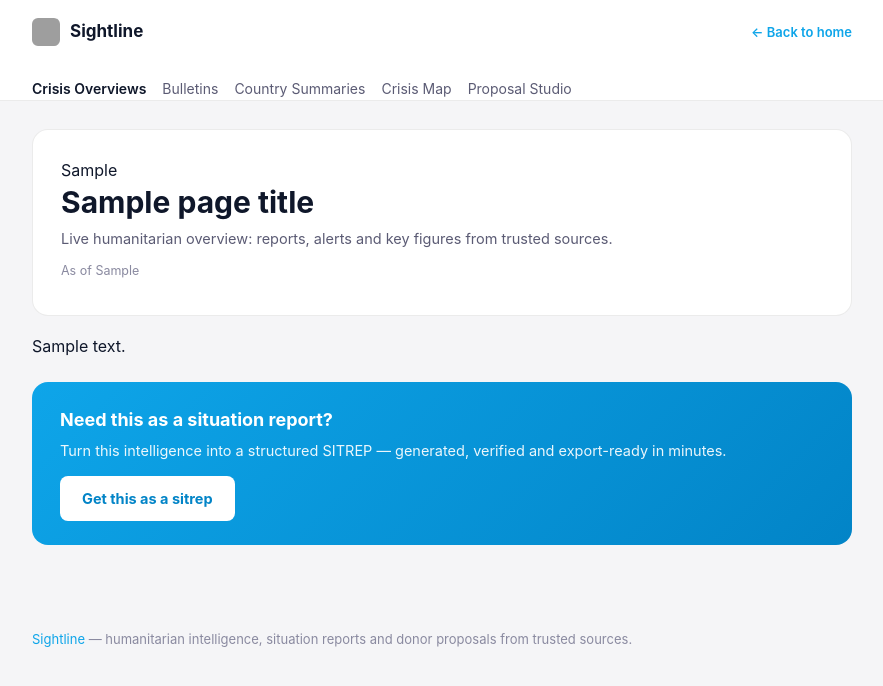
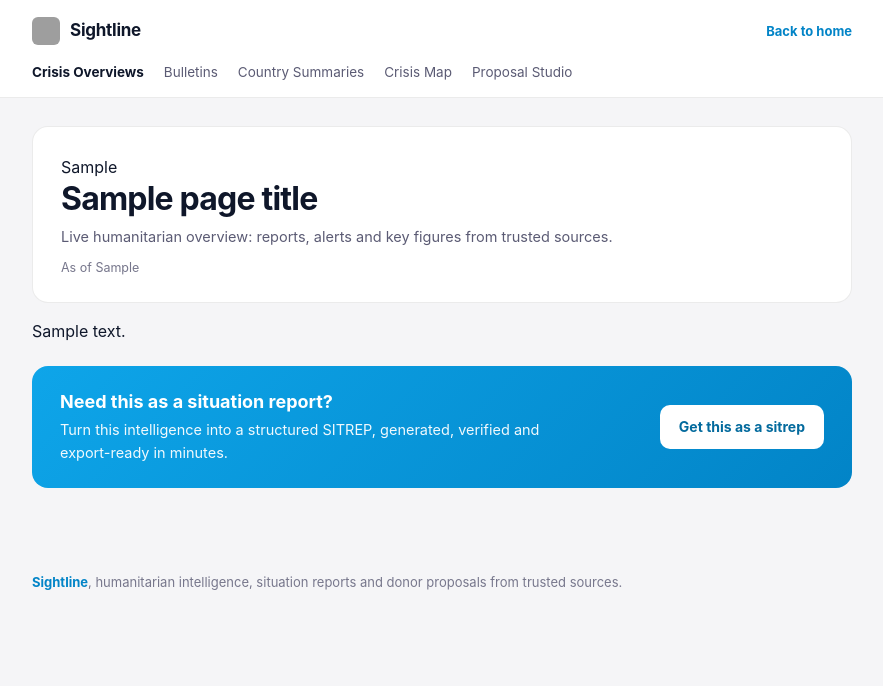
Before and after one commit to serkankzlrmk/sightline, a Flask app: template templates/crisis_detail.html in a window 1280 px wide. Shown: the top 686 px of the page, without its empty margins (198-1081 px from the left). Run offline with Flask 3, Linux system fonts and the light colour scheme; the template is opened without the code that fills it: most values are stand-ins (such as "Sample title", 1, 10 or a date in 2020); parts of the project's set-up code (start-up, migrations or seed data) failed here and were passed over; grey boxes are pictures that could not be loaded.

Commit message:
feat(seo): country-aware deep links from crisis pages
- crisis page badges/nav/CTA now link to /app?country=X#crisis-map
  (map focuses country + opens card) and /app?country=X&report=F#sitrep
  (opens matching SITREP or prefills country)
- app.js openFromHash parses ?country & ?report params, sets pending
  state so late-loaded map/sitrep lists still resolve the target
- dashboard.js after map init drains __pendingMapCountry via
  focusMapCountry; map-core.js adds focusMapCountry (pan + open card)
- sitrep-reports.js adds openSitrepFile/openSitrepCountry/prefill with
  pending drain after list load
- seo_bp._crisis_page: sitrep filename resolution per country
  (_country_sitrep_filename), URL-encoded deep links, aria-labelledby
  sections; CTA links to report when available
- crisis_detail.html: design pass (sticky blurred header, skip link,
  focus-visible, theme-color, aria-current nav, no em dashes, no emoji)
- extra tests: crisis page link flow + brand/accessibility assertions
- lint fixes: window.* prefixes for cross-file helpers (no-undef)

```diff
--- a/templates/crisis_detail.html
+++ b/templates/crisis_detail.html
@@ -3,6 +3,7 @@
 <head>
   <meta charset="UTF-8">
   <meta name="viewport" content="width=device-width, initial-scale=1.0">
+  <meta name="theme-color" content="#FFFFFF">
   <title>{{ page_title }} - Sightline</title>
   <meta name="description" content="{{ page_description }}">
   <meta property="og:title" content="{{ page_title }}">
@@ -21,99 +22,318 @@
       --bg: #F5F5F7;
       --surface: #FFFFFF;
       --text: #0F172A;
-      --text-secondary: #5B5B74;
+      --muted: #5B5B74;
+      --muted-soft: #77778C;
       --border: rgba(0,0,0,.08);
-      --radius: 16px;
+      --divider: rgba(0,0,0,.05);
+      --radius-card: 16px;
+      --radius-inner: 10px;
+      --radius-pill: 9999px;
       --green: #10B981;
       --orange: #F59E0B;
       --red: #EF4444;
+      --content-width: 860px;
+      --focus-ring: rgba(14,165,233,.32);
     }
+
     * { box-sizing: border-box; }
-    body { font-family: -apple-system, BlinkMacSystemFont, "Segoe UI", Roboto, sans-serif; line-height: 1.6; color: var(--text); margin: 0; background: var(--bg); }
-    .crisis-header { background: var(--surface); border-bottom: 1px solid var(--border); }
-    .crisis-header-inner { max-width: 860px; margin: 0 auto; padding: 18px 20px; display: flex; align-items: center; justify-content: space-between; gap: 12px; }
-    .crisis-logo { display: flex; align-items: center; gap: 10px; text-decoration: none; color: var(--text); font-weight: 700; font-size: 17px; }
+    html { background: var(--bg); scroll-behavior: smooth; }
+    body {
+      min-width: 320px;
+      margin: 0;
+      background: var(--bg);
+      color: var(--text);
+      font-family: -apple-system, BlinkMacSystemFont, "Segoe UI", Roboto, sans-serif;
+      font-size: 16px;
+      line-height: 1.6;
+      -webkit-font-smoothing: antialiased;
+      text-rendering: optimizeLegibility;
+    }
+    a { text-underline-offset: 3px; }
+    a:focus-visible {
+      outline: 3px solid var(--focus-ring);
+      outline-offset: 3px;
+      border-radius: 6px;
+    }
+
+    .skip-link {
+      position: fixed;
+      top: 10px;
+      left: 12px;
+      z-index: 20;
+      padding: 8px 12px;
+      border-radius: var(--radius-inner);
+      background: var(--text);
+      color: var(--surface);
+      font-size: 13px;
+      font-weight: 700;
+      text-decoration: none;
+      transform: translateY(-160%);
+    }
+    .skip-link:focus { transform: translateY(0); }
+
+    .crisis-header {
+      position: sticky;
+      top: 0;
+      z-index: 10;
+      border-bottom: 1px solid var(--border);
+      background: rgba(255,255,255,.96);
+      backdrop-filter: saturate(140%) blur(16px);
+      -webkit-backdrop-filter: saturate(140%) blur(16px);
+    }
+    .crisis-header-inner,
+    .crisis-nav,
+    .crisis-wrap,
+    .crisis-footer {
+      width: min(100%, var(--content-width));
+      margin-inline: auto;
+    }
+    .crisis-header-inner {
+      min-height: 62px;
+      padding: 14px 20px;
+      display: flex;
+      align-items: center;
+      justify-content: space-between;
+      gap: 16px;
+    }
+    .crisis-logo {
+      display: inline-flex;
+      align-items: center;
+      gap: 10px;
+      color: var(--text);
+      font-size: 17px;
+      font-weight: 750;
+      letter-spacing: -.015em;
+      text-decoration: none;
+    }
     .crisis-logo img { width: 28px; height: 28px; border-radius: 6px; }
-    .crisis-home { font-size: 13px; color: var(--primary); text-decoration: none; font-weight: 600; }
+    .crisis-home {
+      color: var(--primary-dark);
+      font-size: 13px;
+      font-weight: 650;
+      text-decoration: none;
+      white-space: nowrap;
+    }
     .crisis-home:hover { text-decoration: underline; }
-    .crisis-nav { max-width: 860px; margin: 0 auto; padding: 14px 20px 0; display: flex; flex-wrap: wrap; gap: 16px; font-size: 14px; }
-    .crisis-nav a { color: var(--text-secondary); text-decoration: none; }
-    .crisis-nav a:hover { color: var(--primary); }
-    .crisis-nav a:first-child { color: var(--text); font-weight: 600; }
-    .crisis-wrap { max-width: 860px; margin: 0 auto; padding: 28px 20px 64px; }
-    .crisis-hero { background: var(--surface); border: 1px solid var(--border); border-radius: var(--radius); padding: 28px 28px 22px; margin-bottom: 18px; }
+    .crisis-nav {
+      display: flex;
+      align-items: center;
+      gap: 20px;
+      padding: 0 20px 13px;
+      overflow-x: auto;
+      overscroll-behavior-inline: contain;
+      scrollbar-width: none;
+      font-size: 13.5px;
+      white-space: nowrap;
+    }
+    .crisis-nav::-webkit-scrollbar { display: none; }
+    .crisis-nav a { color: var(--muted); text-decoration: none; }
+    .crisis-nav a:hover { color: var(--primary-dark); }
+    .crisis-nav a[aria-current="page"] { color: var(--text); font-weight: 700; }
+
+    .crisis-wrap { padding: 28px 20px 64px; }
+    .crisis-hero,
+    .crisis-card,
+    .crisis-cta { border-radius: var(--radius-card); }
+    .crisis-hero,
+    .crisis-card { border: 1px solid var(--border); background: var(--surface); }
+    .crisis-hero { margin-bottom: 16px; padding: 28px 28px 24px; }
     .crisis-badges { display: flex; flex-wrap: wrap; gap: 8px; margin-bottom: 14px; }
-    .crisis-badge { display: inline-flex; align-items: center; gap: 6px; padding: 4px 12px; border-radius: 9999px; font-size: 12.5px; font-weight: 600; }
+    .crisis-badge {
+      display: inline-flex;
+      min-height: 28px;
+      align-items: center;
+      gap: 7px;
+      padding: 4px 11px;
+      border-radius: var(--radius-pill);
+      font-size: 12.5px;
+      font-weight: 700;
+      line-height: 1.35;
+      text-decoration: none;
+      transition: background-color .15s ease, transform .15s ease;
+    }
+    .crisis-badge::before,
+    .crisis-alert-level::before {
+      width: 7px;
+      height: 7px;
+      flex: 0 0 7px;
+      border-radius: 50%;
+      background: currentColor;
+      content: "";
+    }
     .crisis-badge-green { background: #D1FAE5; color: #047857; }
     .crisis-badge-orange { background: #FEF3C7; color: #B45309; }
     .crisis-badge-red { background: #FEE2E2; color: #B91C1C; }
     .crisis-badge-neutral { background: #E2E8F0; color: #475569; }
     .crisis-badge-blue { background: var(--primary-light); color: var(--primary-dark); }
-    .crisis-title { font-size: 30px; line-height: 1.25; margin: 0 0 6px; color: var(--text); }
-    .crisis-sub { font-size: 14.5px; color: var(--text-secondary); margin: 0 0 4px; }
-    .crisis-asof { font-size: 12.5px; color: #8A8AA0; margin-top: 10px; }
-    .crisis-card { background: var(--surface); border: 1px solid var(--border); border-radius: var(--radius); padding: 22px 26px; margin-bottom: 14px; }
-    .crisis-card h2 { font-size: 17px; margin: 0 0 12px; color: var(--text); display: flex; align-items: center; gap: 8px; }
+    .crisis-badge-blue::before { display: none; }
+    a.crisis-badge:hover { background: #E0F2FE; }
+    a.crisis-badge:active { transform: scale(.97); }
+    .crisis-title {
+      margin: 0 0 6px;
+      color: var(--text);
+      font-size: clamp(25px, 4vw, 32px);
+      font-weight: 750;
+      letter-spacing: -.025em;
+      line-height: 1.2;
+    }
+    .crisis-sub { max-width: 62ch; margin: 0 0 4px; color: var(--muted); font-size: 14.5px; }
+    .crisis-asof { margin: 10px 0 0; color: var(--muted-soft); font-size: 12.5px; }
+
+    .crisis-card { margin-bottom: 14px; padding: 22px 26px; }
+    .crisis-card h2 {
+      margin: 0 0 10px;
+      color: var(--text);
+      font-size: 17px;
+      font-weight: 750;
+      letter-spacing: -.01em;
+      line-height: 1.35;
+    }
     .crisis-card ul { margin: 0; padding: 0; list-style: none; }
-    .crisis-card li { padding: 10px 0; border-bottom: 1px solid rgba(0,0,0,.05); font-size: 14.5px; color: #2B2B45; }
-    .crisis-card li:last-child { border-bottom: none; }
-    .crisis-card li .lvl { font-size: 12px; font-weight: 700; margin-right: 8px; }
-    .crisis-reports a { color: var(--primary-dark); text-decoration: none; }
+    .crisis-card li {
+      padding: 10px 0;
+      border-bottom: 1px solid var(--divider);
+      color: #2B2B45;
+      font-size: 14.5px;
+    }
+    .crisis-card li:last-child { padding-bottom: 2px; border-bottom: 0; }
+    .crisis-alert-level {
+      display: inline-flex;
+      align-items: center;
+      gap: 7px;
+      margin-right: 8px;
+      font-size: 12px;
+      font-weight: 750;
+      text-transform: capitalize;
+    }
+    .crisis-alert-level-green { color: #047857; }
+    .crisis-alert-level-orange { color: #B45309; }
+    .crisis-alert-level-red { color: #B91C1C; }
+    .crisis-alert-level-neutral { color: #475569; }
+    .crisis-report-source { color: var(--muted); font-size: 12.5px; white-space: nowrap; }
+    .crisis-reports a { color: var(--primary-dark); font-weight: 600; text-decoration: none; }
     .crisis-reports a:hover { text-decoration: underline; }
-    .crisis-figures { display: grid; grid-template-columns: repeat(auto-fit, minmax(150px, 1fr)); gap: 10px; }
-    .crisis-figure { background: var(--bg); border-radius: 10px; padding: 12px 14px; }
-    .crisis-figure strong { display: block; font-size: 17px; color: var(--primary-dark); }
-    .crisis-figure span { font-size: 12.5px; color: var(--text-secondary); }
+    .crisis-figures { display: grid; grid-template-columns: repeat(auto-fit, minmax(140px, 1fr)); gap: 10px; }
+    .crisis-figure { min-width: 0; padding: 12px 14px; border-radius: var(--radius-inner); background: var(--bg); }
+    .crisis-figure strong { display: block; color: var(--primary-dark); font-size: 17px; line-height: 1.35; overflow-wrap: anywhere; }
+    .crisis-figure span { display: block; margin-top: 2px; color: var(--muted); font-size: 12.5px; }
     .crisis-themes { display: flex; flex-wrap: wrap; gap: 8px; }
-    .crisis-theme { padding: 5px 13px; background: var(--primary-light); color: var(--primary-dark); border-radius: 9999px; font-size: 13px; font-weight: 600; }
-    .crisis-pending { color: var(--text-secondary); font-size: 14px; }
-    .crisis-cta { margin-top: 22px; padding: 24px 28px; background: linear-gradient(135deg, #0EA5E9 0%, #0284C7 100%); border-radius: var(--radius); color: #fff; }
-    .crisis-cta strong { font-size: 18px; display: block; margin-bottom: 4px; }
-    .crisis-cta p { margin: 0 0 14px; font-size: 14.5px; opacity: .92; }
-    .crisis-cta a { display: inline-block; padding: 11px 22px; background: #fff; color: var(--primary-dark); border-radius: 8px; text-decoration: none; font-weight: 700; font-size: 14.5px; }
-    .crisis-cta a:hover { background: #F0F9FF; }
-    .crisis-footer { max-width: 860px; margin: 0 auto; padding: 20px; font-size: 13px; color: #8A8AA0; }
-    .crisis-footer a { color: var(--primary); text-decoration: none; }
-    @media (max-width: 560px) {
+    .crisis-theme {
+      padding: 5px 13px;
+      border-radius: var(--radius-pill);
+      background: var(--primary-light);
+      color: var(--primary-dark);
+      font-size: 13px;
+      font-weight: 650;
+    }
+    .crisis-pending { margin: 0; color: var(--muted); font-size: 14px; }
+
+    .crisis-cta {
+      display: grid;
+      grid-template-columns: minmax(0, 1fr) auto;
+      align-items: center;
+      gap: 18px 28px;
+      margin-top: 22px;
+      padding: 24px 28px;
+      background: linear-gradient(135deg, #0EA5E9 0%, #0284C7 100%);
+      color: var(--surface);
+    }
+    .crisis-cta-copy { min-width: 0; }
+    .crisis-cta strong { display: block; margin-bottom: 3px; font-size: 18px; line-height: 1.35; }
+    .crisis-cta p { max-width: 54ch; margin: 0; font-size: 14.5px; opacity: .94; }
+    .crisis-cta a {
+      display: inline-flex;
+      min-height: 44px;
+      align-items: center;
+      justify-content: center;
+      padding: 10px 19px;
+      border-radius: var(--radius-inner);
+      background: var(--surface);
+      color: #036A9D;
+      font-size: 14px;
+      font-weight: 750;
+      line-height: 1.2;
+      text-align: center;
+      text-decoration: none;
+      white-space: nowrap;
+      transition: background-color .15s ease, transform .15s ease;
+    }
+    .crisis-cta a:hover { background: var(--primary-light); }
+    .crisis-cta a:active { transform: scale(.97); }
+
+    .crisis-footer { padding: 20px 20px 30px; color: var(--muted-soft); font-size: 13px; }
+    .crisis-footer a { color: var(--primary-dark); font-weight: 650; text-decoration: none; }
+    .crisis-footer a:hover { text-decoration: underline; }
+
+    @media (max-width: 640px) {
+      .crisis-header-inner { min-height: 58px; padding: 12px 16px; }
+      .crisis-nav { gap: 18px; padding: 0 16px 12px; }
+      .crisis-wrap { padding: 18px 12px 48px; }
+      .crisis-hero, .crisis-card { padding: 18px; }
+      .crisis-hero { margin-bottom: 12px; }
+      .crisis-card { margin-bottom: 12px; }
+      .crisis-card li { font-size: 14px; }
+      .crisis-figures { grid-template-columns: repeat(2, minmax(0, 1fr)); }
+      .crisis-cta { grid-template-columns: 1fr; padding: 20px; }
+      .crisis-cta a { width: 100%; }
+      .crisis-footer { padding: 18px 16px 26px; }
+    }
+
+    @media (max-width: 380px) {
+      .crisis-logo { font-size: 16px; }
+      .crisis-home { font-size: 12.5px; }
       .crisis-title { font-size: 24px; }
-      .crisis-hero, .crisis-card, .crisis-cta { padding: 18px; }
+      .crisis-badge { font-size: 12px; }
+      .crisis-report-source { display: block; margin-top: 3px; }
+    }
+
+    @media (prefers-reduced-motion: reduce) {
+      html { scroll-behavior: auto; }
+      *, *::before, *::after { transition-duration: .01ms !important; }
+    }
+
+    @supports not ((backdrop-filter: blur(1px)) or (-webkit-backdrop-filter: blur(1px))) {
+      .crisis-header { background: var(--surface); }
     }
   </style>
   {% include '_analytics_head.html' %}
 </head>
 <body>
+  <a class="skip-link" href="#crisis-content">Skip to crisis overview</a>
   <header class="crisis-header">
     <div class="crisis-header-inner">
-      <a class="crisis-logo" href="/">
-        <img src="/static/logo-signal-horizon.png" alt="Sightline logo">
-        Sightline
+      <a class="crisis-logo" href="/" aria-label="Sightline home">
+        <img src="/static/logo-signal-horizon.png" alt="" width="28" height="28">
+        <span>Sightline</span>
       </a>
-      <a class="crisis-home" href="/">← Back to home</a>
+      <a class="crisis-home" href="/">Back to home</a>
     </div>
-    <nav class="crisis-nav">
-      <a href="/crisis">Crisis Overviews</a>
+    <nav class="crisis-nav" aria-label="Public pages">
+      <a href="/crisis" aria-current="page">Crisis Overviews</a>
       <a href="/bulletins">Bulletins</a>
       <a href="/countries">Country Summaries</a>
-      <a href="/map">Crisis Map</a>
+      <a href="{{ map_url }}">Crisis Map</a>
       <a href="/proposal">Proposal Studio</a>
     </nav>
   </header>
-  <main class="crisis-wrap">
-    <div class="crisis-hero">
+  <main class="crisis-wrap" id="crisis-content">
+    <section class="crisis-hero" aria-labelledby="crisis-title">
       {{ hero_badges | safe }}
-      <h1 class="crisis-title">{{ page_title }}</h1>
+      <h1 class="crisis-title" id="crisis-title">{{ page_title }}</h1>
       <p class="crisis-sub">Live humanitarian overview: reports, alerts and key figures from trusted sources.</p>
       <p class="crisis-asof">As of {{ as_of }}</p>
-    </div>
+    </section>
     {{ body_html | safe }}
-    <div class="crisis-cta">
-      <strong>Need this as a situation report?</strong>
-      <p>Turn this intelligence into a structured SITREP — generated, verified and export-ready in minutes.</p>
-      <a href="/app#sitrep" onclick="gtag('event', 'cta_click', {cta_name: 'make_sitrep', page_title: '{{ page_title }}'});">Get this as a sitrep</a>
-    </div>
+    <aside class="crisis-cta" aria-labelledby="crisis-cta-title">
+      <div class="crisis-cta-copy">
+        <strong id="crisis-cta-title">Need this as a situation report?</strong>
+        <p>Turn this intelligence into a structured SITREP, generated, verified and export-ready in minutes.</p>
+      </div>
+      <a href="{{ sitrep_url }}" onclick="gtag('event', 'cta_click', {cta_name: 'make_sitrep', page_title: '{{ page_title }}'});">Get this as a sitrep</a>
+    </aside>
   </main>
   <footer class="crisis-footer">
-    <a href="/">Sightline</a> — humanitarian intelligence, situation reports and donor proposals from trusted sources.
+    <a href="/">Sightline</a>, humanitarian intelligence, situation reports and donor proposals from trusted sources.
   </footer>
 </body>
 </html>
```
Also changed, not shown: blueprints/seo_bp.py (+46 -16 lines), static/app.js (+18 -3 lines), static/dashboard.js (+7 -1 lines), static/map/map-core.js (+17 -0 lines), static/sitrep/sitrep-reports.js (+48 -0 lines), tests/test_seo.py (+9 -0 lines).
